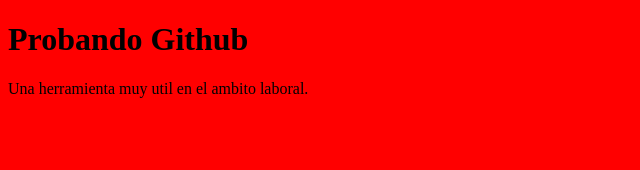
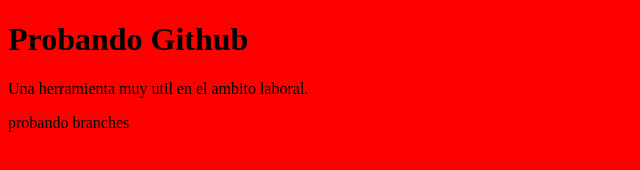
Before and after one commit to sebavalengo/pruebagit, a plain HTML site: page index.html in a window 1280 px wide. Shown: the whole page, without its empty margins (0-640 px from the left). Drawn offline with Linux system fonts and the light colour scheme.

Commit message:
added other paragraph

```diff
--- a/index.html
+++ b/index.html
@@ -8,5 +8,6 @@
   <body>
     <h1>Probando Github</h1>
     <p>Una herramienta muy util en el ambito laboral.</p>
+    <p>probando branches</p>
   </body>
 </html>
```
